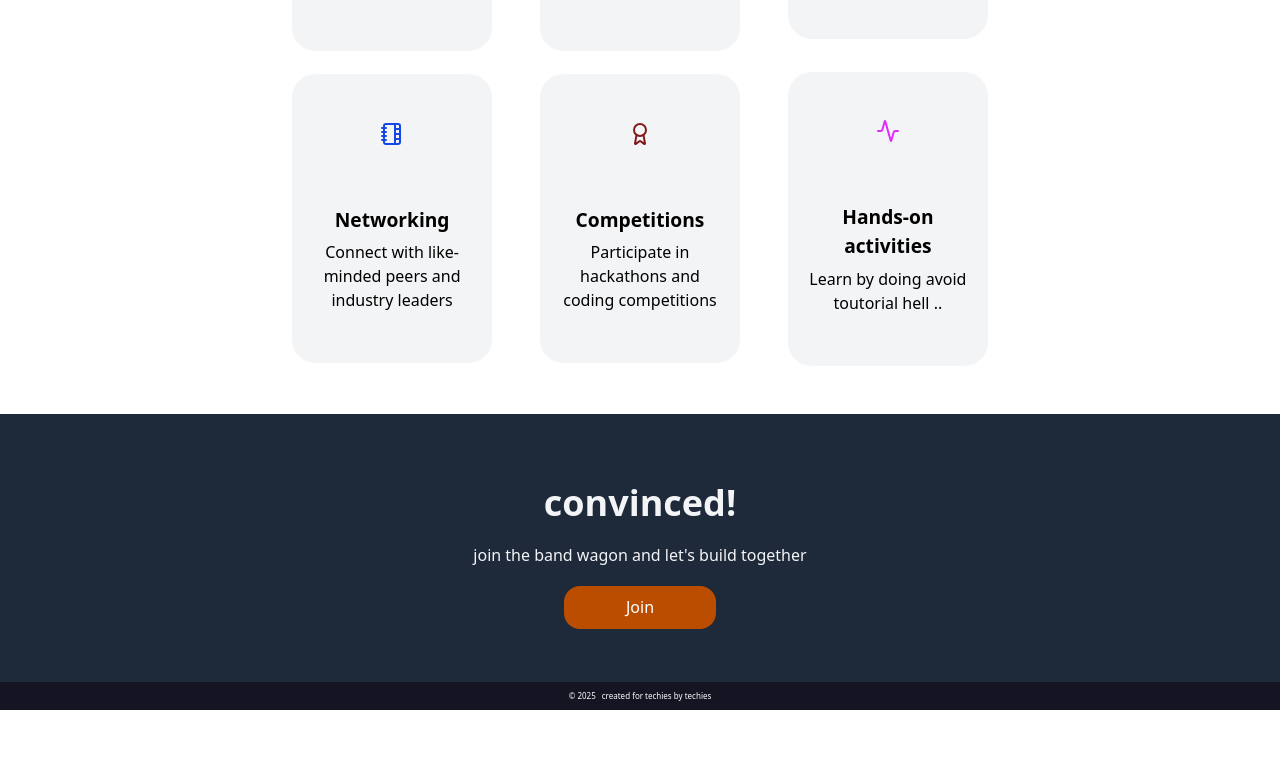
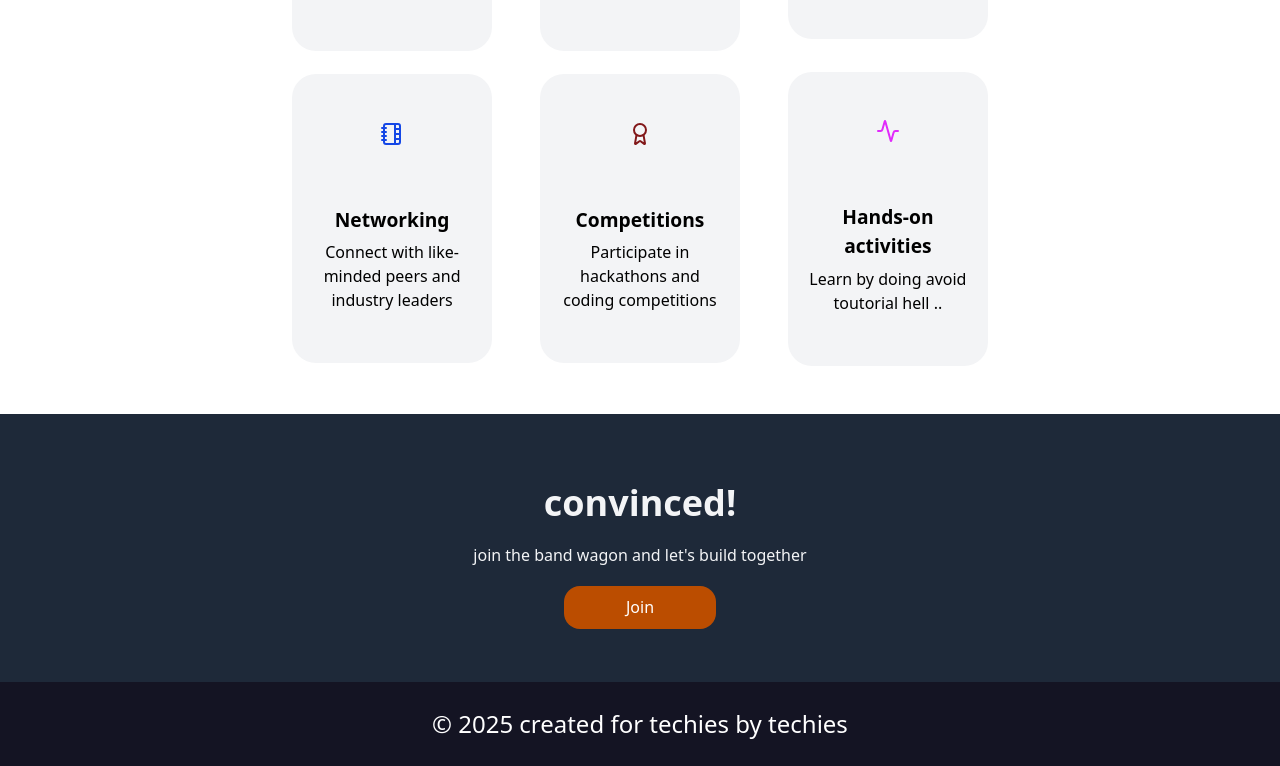
Before and after one commit to William-nyarash/itech, a React (Vite) app in the folder client/: page / in a window 1280 px wide. Shown: the part 1624-2390 px from the top of the page. Before the commit the page ends 2334 px from the top, so only its background shows below. Built offline with nearby package versions, Linux system fonts and the light colour scheme.

Commit message:
increase font for the footer

```diff
--- a/client/src/components/Footer.jsx
+++ b/client/src/components/Footer.jsx
@@ -4,7 +4,7 @@ const Footer =()=> {
             <ul className="list-none
             flex justify-center content-center gap-1.5
             bg-[#141423] py-[1em] text-white
-            text-[0.5rem]
+            text-[1.5rem]
             ">
                 <li>&copy; 2025</li>
                 <li> created for techies by techies</li>
```
